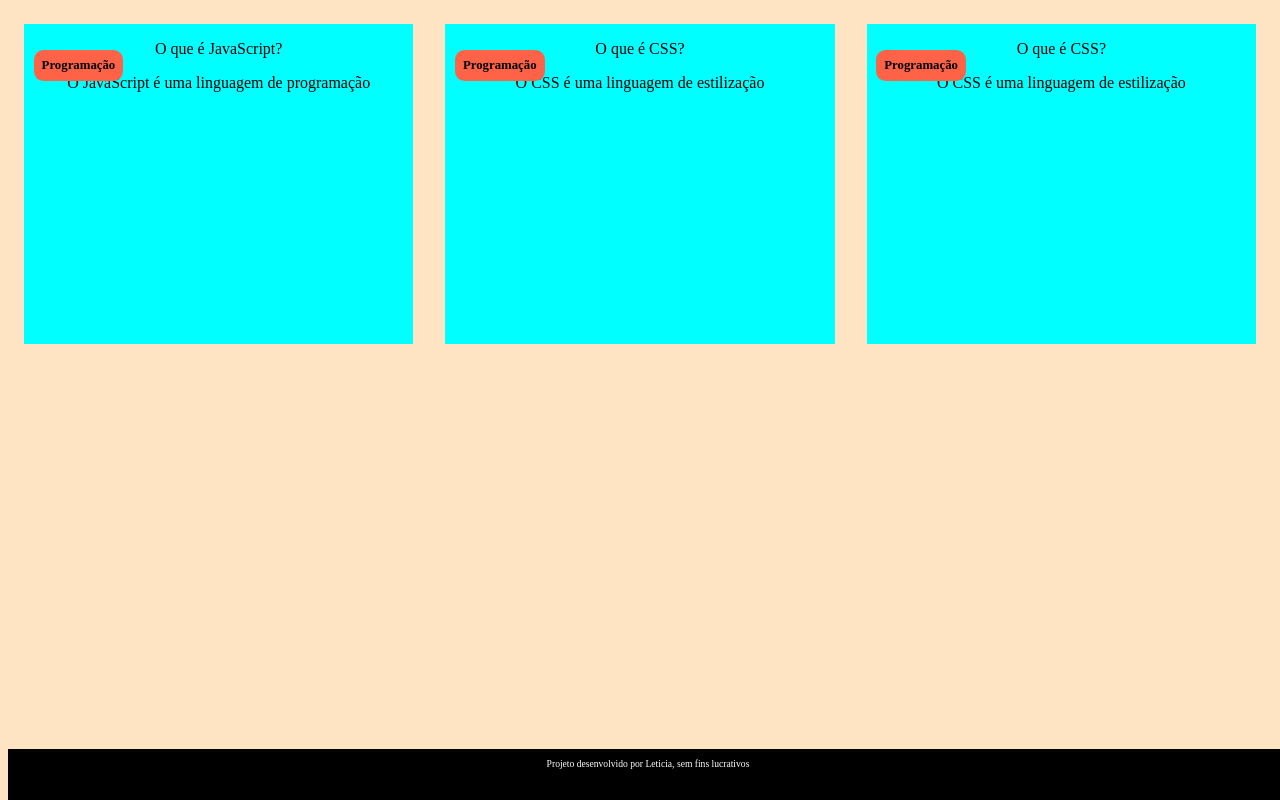
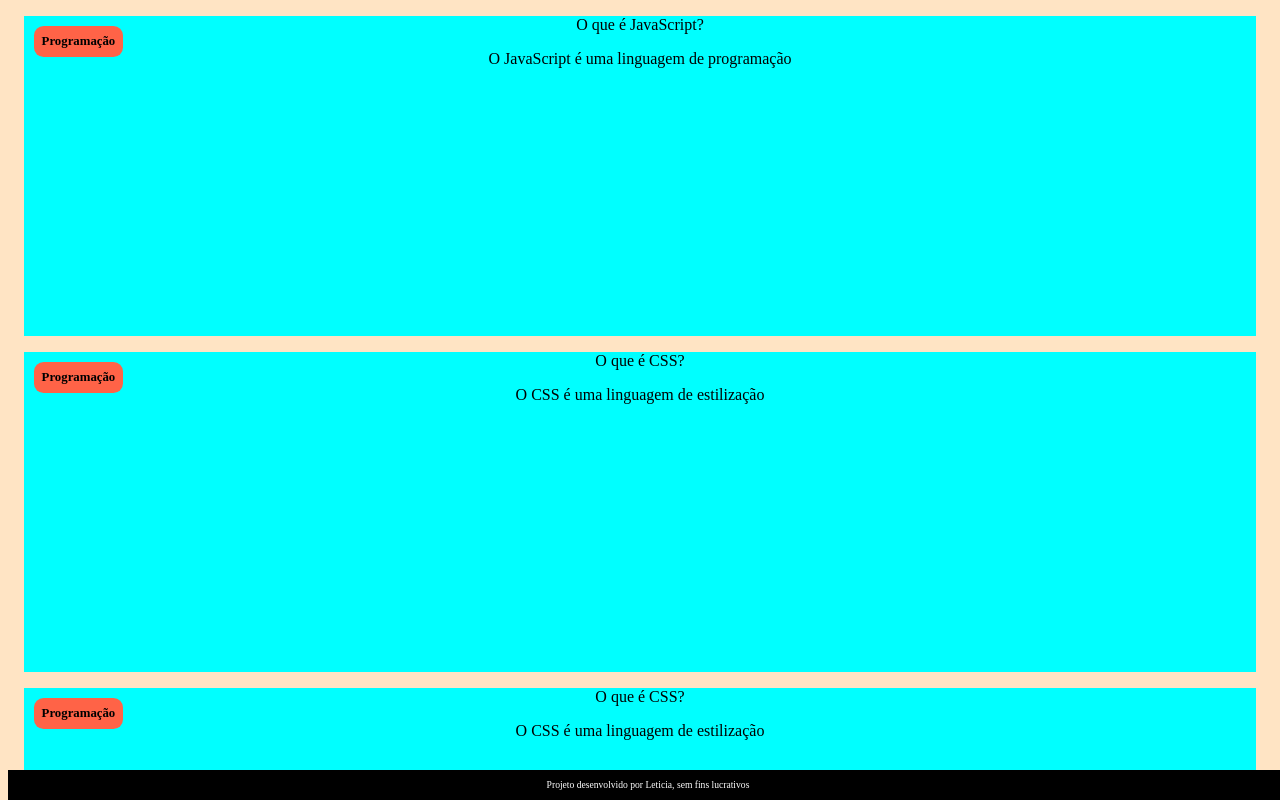
Before and after one commit to leticiarafaela/Pagina-de-flashcard-, a plain HTML site: page index.html in a window 1280 px wide. Shown: the top 800 px of the page. Drawn offline with Linux system fonts and the light colour scheme.

Commit message:
atualiza

```diff
--- a/assets/style.css
+++ b/assets/style.css
@@ -9,16 +9,13 @@ footer {
     position:fixed;
     width:100%;
 }
-footer p{
+footer p {
     text-align: center;
     font-size: 0.6rem;
-        height:2rem;
             margin-top: 0,5rem;
 }
 
-#container {
-    display: flex;
-}
+
 .cartao {
     margin: 1rem 1rem;
     background-color: aqua;
```
